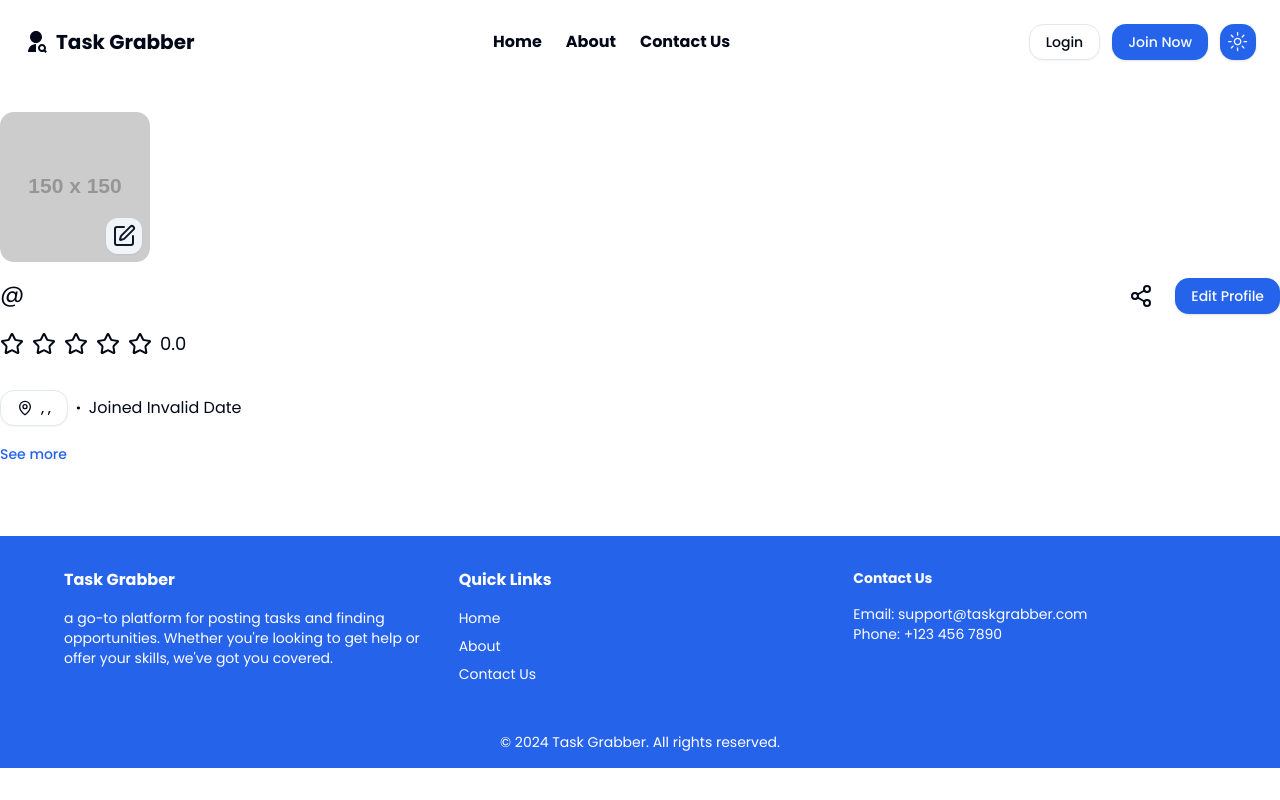
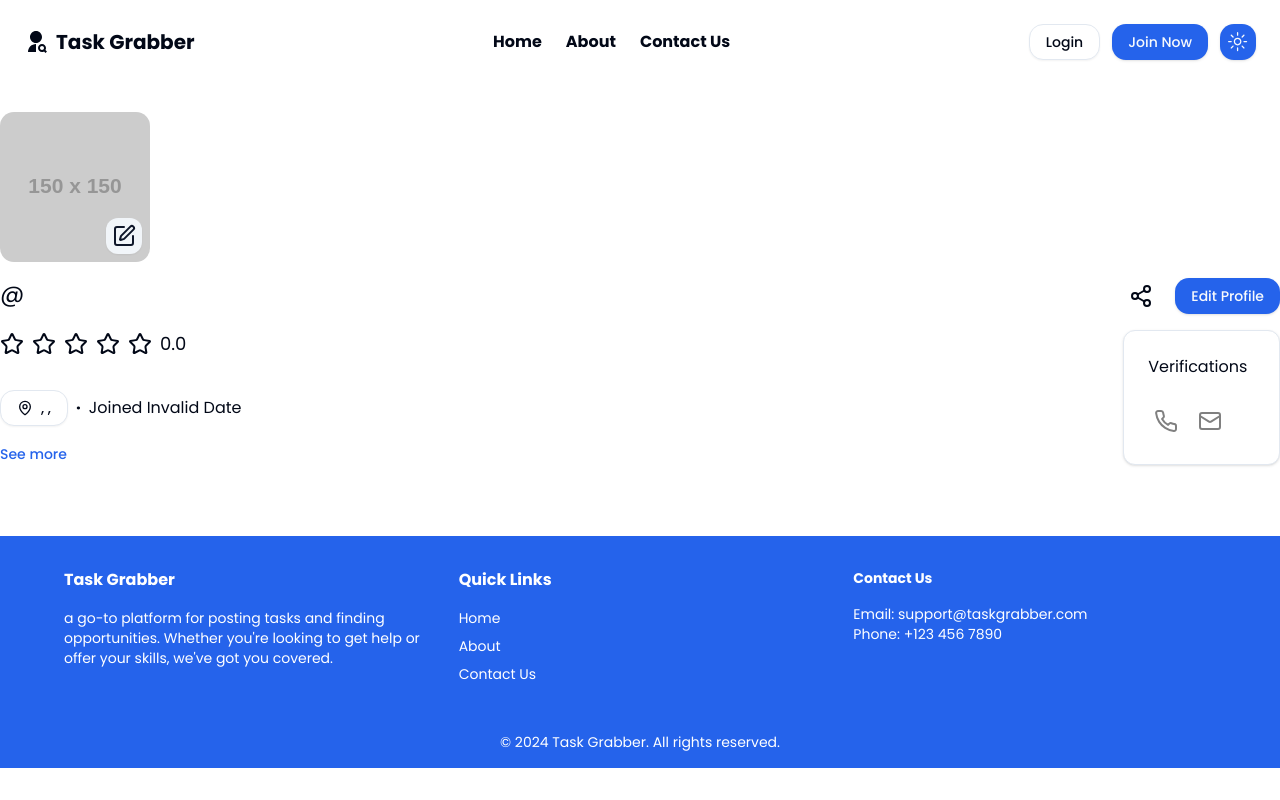
Before and after one commit to lemredd/frontend, a Next.js app: page /skr/profile in a window 1280 px wide. Built offline with nearby package versions, Linux system fonts and the light colour scheme; no server answers.

Commit message:
feat(component): make verification list

```diff
--- a/components/custom/profile/profile-header.tsx
+++ b/components/custom/profile/profile-header.tsx
@@ -1,3 +1,5 @@
+"use client"
+
 import { Avatar } from "@/components/ui/avatar"
 import { Button } from "@/components/ui/button"
 import { useAuthStore } from "@/store/AuthStore"
@@ -11,6 +13,7 @@ import {
 } from "@/components/ui/dialog"
 import { EditForm } from "./edit-form"
 import { EditAddressForm } from "./edit-address-form"
+import { VerificationList } from "./verification-list"
 
 export function OwnProfileHeader() {
   const { profile } = useAuthStore()
@@ -53,6 +56,7 @@ export function OwnProfileHeader() {
             </DialogContent>
           </Dialog>
         </div>
+        <VerificationList />
       </section>
     </header>
   )
--- /dev/null
+++ b/components/custom/profile/verification-list.tsx
@@ -0,0 +1,42 @@
+import { User } from "@supabase/supabase-js"
+import { Phone, Mail } from "lucide-react"
+
+import { Button } from "@/components/ui/button"
+import { useAuthStore } from "@/store/AuthStore"
+import { Card, CardContent, CardHeader } from "@/components/ui/card"
+
+const VERIFICATIONS = [
+  {
+    name: "Phone",
+    icon: Phone,
+    check: (user: User | null) => !!user && !!user.phone && !!user.phone_confirmed_at,
+  },
+  {
+    name: "Email",
+    icon: Mail,
+    check: (user: User | null) => !!user && !!user.email && !!user.email_confirmed_at,
+  },
+]
+
+export function VerificationList() {
+  const { user } = useAuthStore()
+
+  return (
+    <Card className="row-span-4 h-max">
+      <CardHeader>
+        <h3>Verifications</h3>
+      </CardHeader>
+      <CardContent>
+        <ul className="flex gap-x-2 items-center">
+          {VERIFICATIONS.map(verification => (
+            <li key={verification.name as string}>
+              <Button variant="ghost" size="icon">
+                <verification.icon color={verification.check(user) ? "green" : "gray"} />
+              </Button>
+            </li>
+          ))}
+        </ul>
+      </CardContent>
+    </Card>
+  )
+}
```
